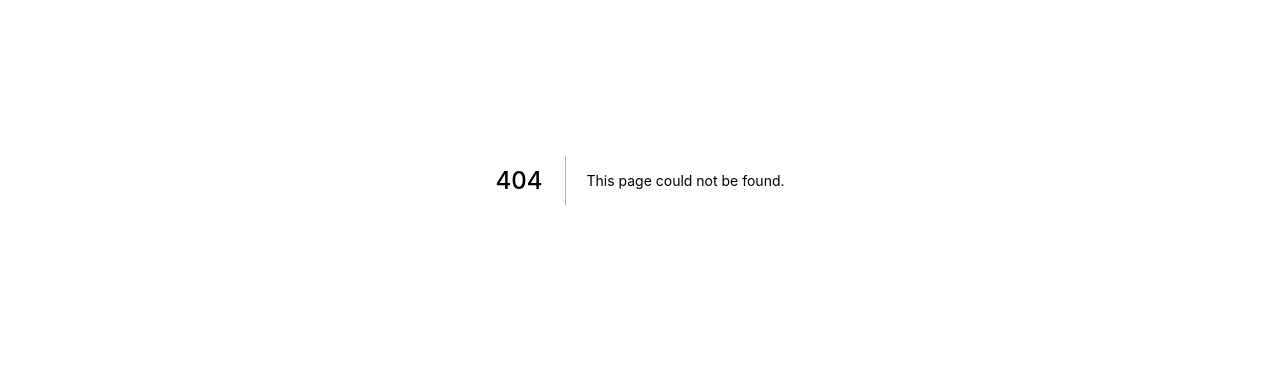
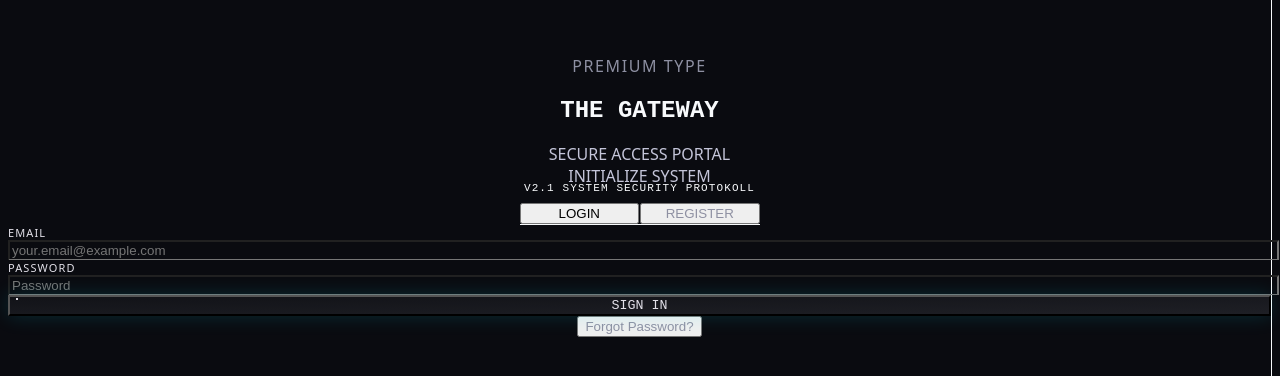
Before and after one commit to AbdullahRana11/MotionKinetix, a Next.js app in the folder frontend/: page /auth in a window 1280 px wide. Before the commit this address had no page. Shown: the part 220-596 px from the top of the page. Built offline with nearby package versions, Linux system fonts and the light colour scheme.

Commit message:
feat(routing): integrate gateway components into secure access route

```diff
--- /dev/null
+++ b/frontend/src/app/auth/page.tsx
@@ -0,0 +1,28 @@
+'use client';
+
+import React from 'react';
+import { motion } from 'framer-motion';
+
+import AuthLayout from '@/components/layout/AuthLayout';
+import AuthForm from '@/components/auth/AuthForm';
+
+export default function AuthPage() {
+  return (
+    <AuthLayout>
+      {/*
+        Flexbox utility classes guarantee the form is perfectly centered
+        within the layout's constrained max-w-md container.
+      */}
+      <div className="flex h-full w-full flex-col items-center justify-center">
+        <motion.div
+          initial={{ opacity: 0, y: 15 }}
+          animate={{ opacity: 1, y: 0 }}
+          transition={{ duration: 0.6, ease: 'easeOut' }}
+          className="w-full"
+        >
+          <AuthForm />
+        </motion.div>
+      </div>
+    </AuthLayout>
+  );
+}
```
